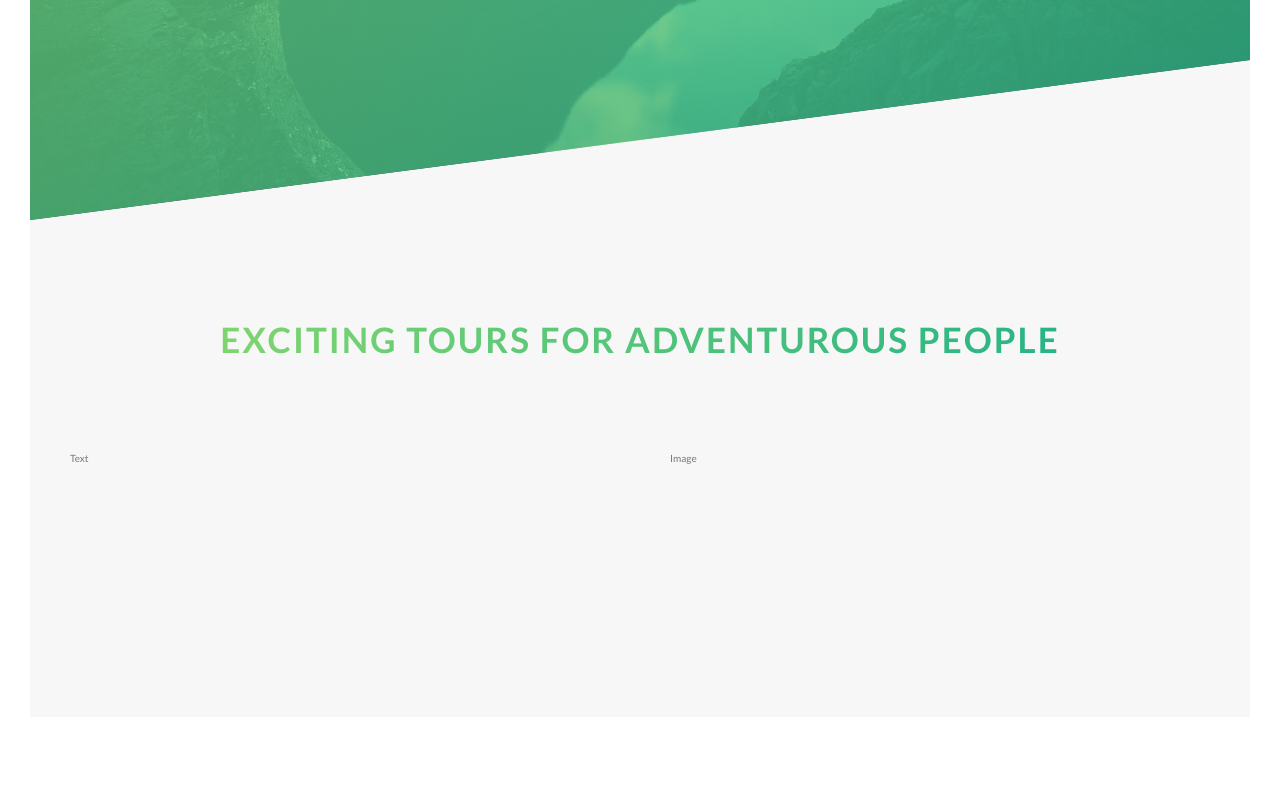
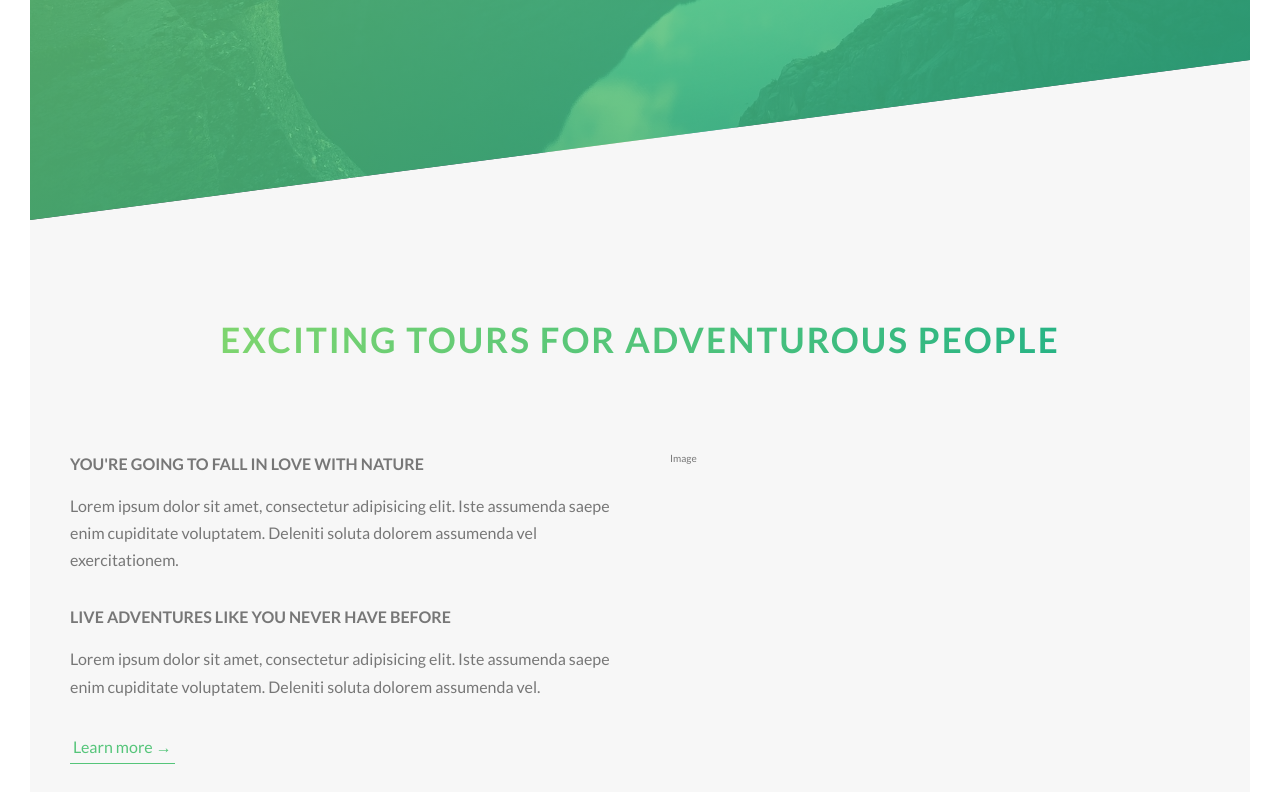
Before and after one commit to mwhitener/advanced-css-course, a website: page Natours/index.html in a window 1280 px wide. Shown: the part 570-1362 px from the top of the page. Before the commit the page ends 1317 px from the top, so only its background shows below. Drawn offline with Linux system fonts and the light colour scheme.

Commit message:
styled left text and button about section

```diff
--- a/Natours/index.html
+++ b/Natours/index.html
@@ -32,14 +32,32 @@
     </header>
     <main>
       <section class="section-about">
-        <div class="u-center-text u-margin-bottom-8">
+        <div class="u-center-text u-margin-bottom-lg">
           <h2 class="heading-secondary">
             Exciting tours for adventurous people
           </h2>
         </div>
 
         <div class="row">
-          <div class="col-1-of-2">Text</div>
+          <div class="col-1-of-2">
+            <h3 class="heading-tertiary u-margin-bottom-sm">
+              You're going to fall in love with nature
+            </h3>
+            <p class="paragraph">
+              Lorem ipsum dolor sit amet, consectetur adipisicing elit. Iste
+              assumenda saepe enim cupiditate voluptatem. Deleniti soluta
+              dolorem assumenda vel exercitationem.
+            </p>
+            <h3 class="heading-tertiary u-margin-bottom-sm">
+              Live adventures like you never have before
+            </h3>
+            <p class="paragraph">
+              Lorem ipsum dolor sit amet, consectetur adipisicing elit. Iste
+              assumenda saepe enim cupiditate voluptatem. Deleniti soluta
+              dolorem assumenda vel.
+            </p>
+            <a href="#" class="btn-text">Learn more &rarr;</a>
+          </div>
           <div class="col-1-of-2">Image</div>
         </div>
       </section>
--- a/Natours/sass/abstracts/_variables.scss
+++ b/Natours/sass/abstracts/_variables.scss
@@ -1,3 +1,4 @@
+// Colors
 $color-primary: #55c57a;
 $color-primary-light: #7ed56f;
 $color-primary-dark: #28b485;
@@ -8,6 +9,9 @@ $color-grey-dark: #777;
 $color-white: #fff;
 $color-black: #000;
 
+// Font Sizes
+$default-font-size: 1.6rem;
+
 //Grid
 $grid-width: 114rem;
 $gutter-vertical: 8rem;
--- a/Natours/sass/base/_typography.scss
+++ b/Natours/sass/base/_typography.scss
@@ -56,3 +56,17 @@ body {
     text-shadow: 0.5rem 1rem 2rem rgba($color-black, 0.2);
   }
 }
+
+.heading-tertiary {
+  font-size: $default-font-size;
+  font-weight: 700;
+  text-transform: uppercase;
+}
+
+.paragraph {
+  font-size: $default-font-size;
+
+  &:not(:last-child) {
+    margin-bottom: 3rem;
+  }
+}
--- a/Natours/sass/base/_utilities.scss
+++ b/Natours/sass/base/_utilities.scss
@@ -4,6 +4,14 @@
 }
 
 // 8rem Bottom Margin
-.u-margin-bottom-8 {
+.u-margin-bottom-lg {
   margin-bottom: 8rem;
 }
+
+.u-margin-bottom-med {
+  margin-bottom: 4rem;
+}
+
+.u-margin-bottom-sm {
+  margin-bottom: 1.5rem;
+}
--- a/Natours/sass/components/_button.scss
+++ b/Natours/sass/components/_button.scss
@@ -3,7 +3,7 @@
   &:visited {
     text-transform: uppercase;
     text-decoration: none;
-    font-size: 1.6rem;
+    font-size: $default-font-size;
     color: $color-grey-dark;
     display: inline-block;
     border-radius: 10rem;
@@ -54,3 +54,28 @@
     animation-fill-mode: backwards;
   }
 }
+
+.btn-text {
+  &:link,
+  &:visited {
+    font-size: $default-font-size;
+    color: $color-primary;
+    display: inline-block;
+    text-decoration: none;
+    border-bottom: 1px solid $color-primary;
+    padding: 3px;
+    transition: all 0.2s;
+  }
+
+  &:hover {
+    background-color: $color-primary;
+    color: $color-white;
+    box-shadow: 0 1rem 2rem rgba($color-black, 0.15);
+    transform: translateY(-2px);
+  }
+
+  &:active {
+    box-shadow: 0.5rem 1rem rgba($color-black, 0.15);
+    transform: translateY(0);
+  }
+}
```
Also changed, not shown: Natours/css/style.css.
